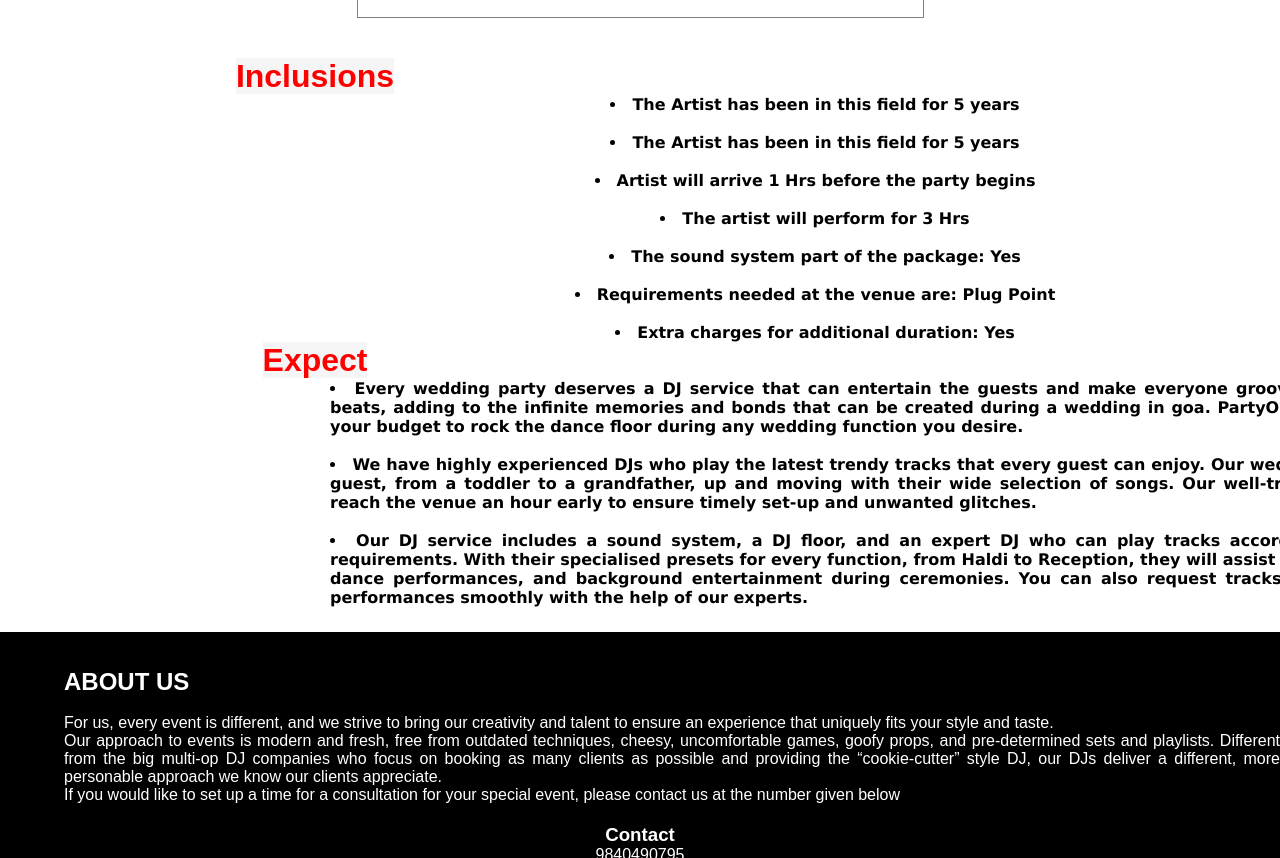
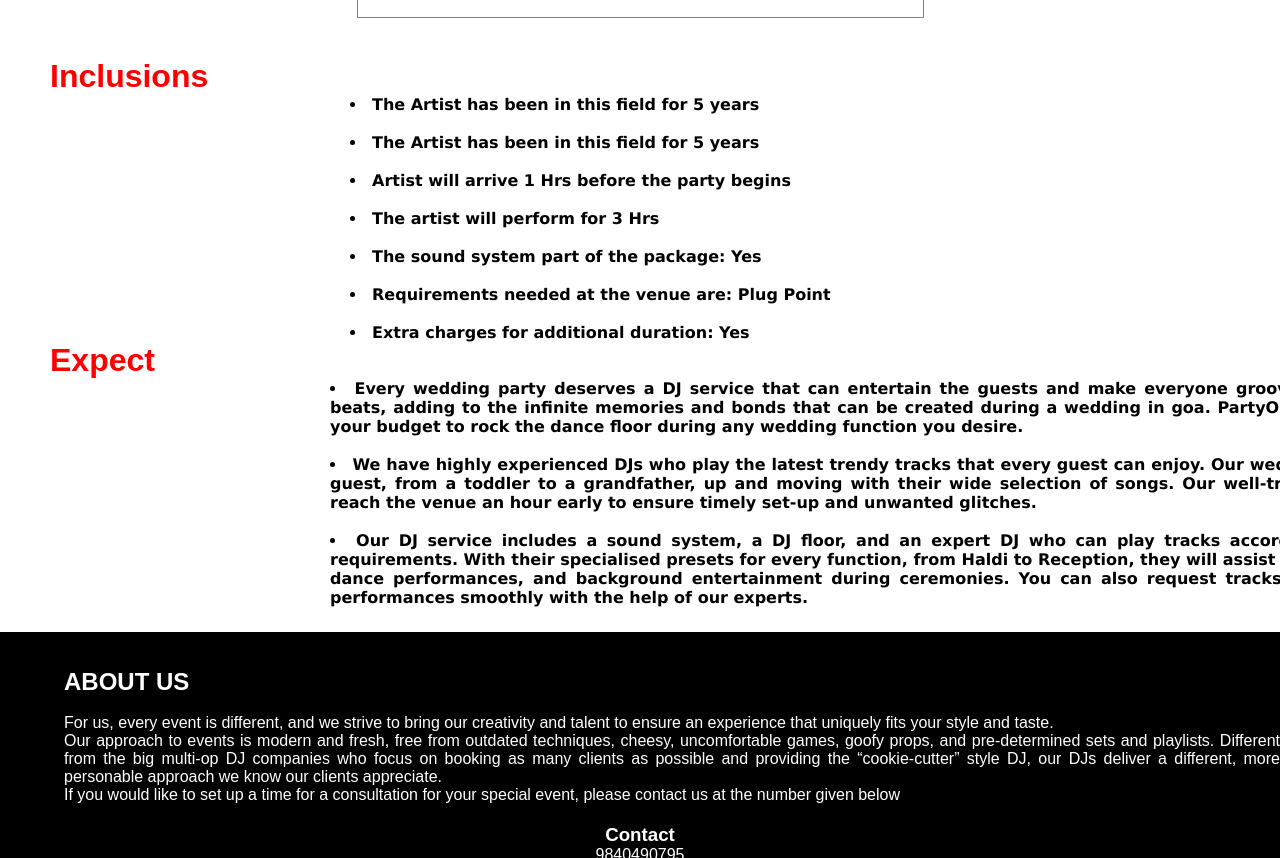
Before and after one commit to ROKICREW/my-project1, a plain HTML site: page coding/dj event.html in a window 1280 px wide. Shown: the part 3729-4587 px from the top of the page. Drawn offline with Linux system fonts and the light colour scheme; files whose address does not match are found by name.

Commit message:
first commit

```diff
--- a/coding/dj event.html
+++ b/coding/dj event.html
@@ -149,7 +149,7 @@
 </center>
 <div class="inclusion">
 
-    <h1 class="three"><span style="background-color:whitesmoke;">Inclusions</span></h1>
+    <h1 class="three">Inclusions</span></h1>
 
     <h4 class="points">
 
@@ -171,7 +171,7 @@
 </div>
 <div class="expect">
 
-    <h1 class="four"><span style="background-color:whitesmoke;">Expect</span></h1>
+    <h1 class="four">Expect</span></h1>
 
     <h4 class="points1">
 
--- a/coding/style.css
+++ b/coding/style.css
@@ -132,12 +132,12 @@
 margin-top: 0%;
 }
 .three{
-   padding-right:800px;
-   padding-left: 150px;
+   padding-right:1210px;
+   padding-left: 50px;
     color: red;
 }
 .points{
-
+     text-align: justify;
     padding-left:350px;
     font-family: Verdana, Geneva, Tahoma, sans-serif;
     background-color: white;
@@ -150,8 +150,8 @@
     padding: 0%;
     }
 .four{
-    padding-right:800px;
-    padding-left: 150px;
+    padding-right:1220px;
+    padding-left: 50px;
      color: red;
  }
  .points1{
@@ -171,7 +171,6 @@
     text-align: justify ;
     color: white;
     margin-top:2%;
-    text-align: justify;
 }
 .contact{
     background-color:black;
```
